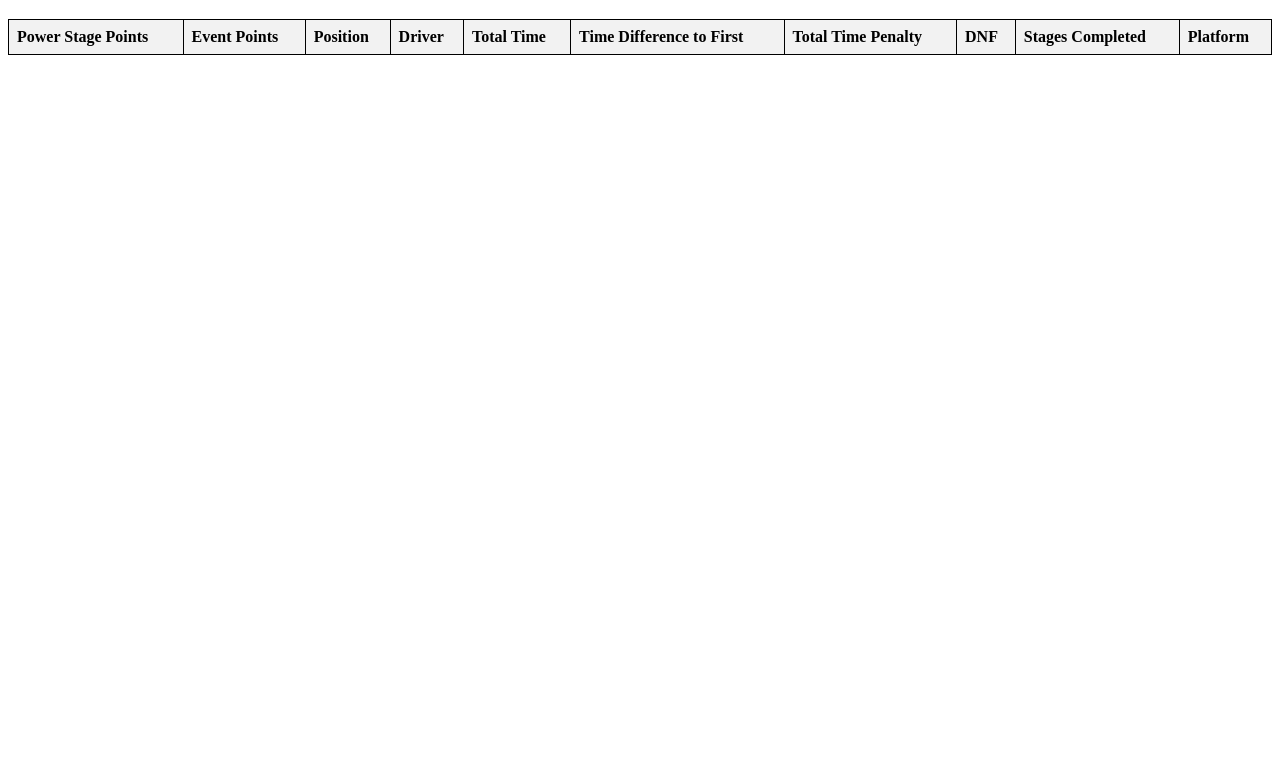
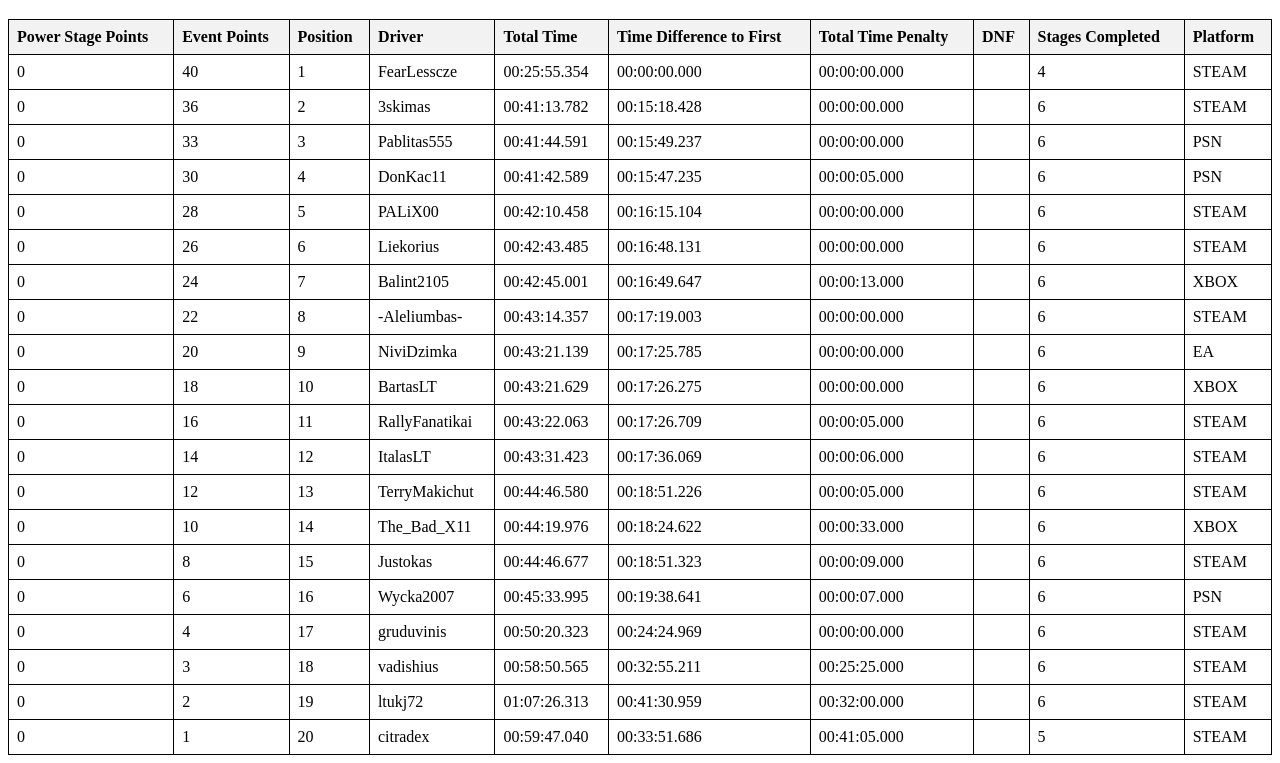
Before and after one commit to PALiX0/palix0.github.io, a plain HTML site: page RALLYLTU_WRC/Ev_01.html in a window 1280 px wide. Shown: the part 61-824 px from the top of the page. Before the commit the page ends 800 px from the top, so only its background shows below. Drawn offline with Linux system fonts and the light colour scheme.

Commit message:
Update Ev_01.html

```diff
--- a/RALLYLTU_WRC/Ev_01.html
+++ b/RALLYLTU_WRC/Ev_01.html
@@ -154,42 +154,54 @@ async function generateStandings() {
               const filteredStandings = Object.entries(standings)
                 .filter(([driver, _]) => !bannedPlayers.has(driver));
 
-  // Sort the filtered standings
-  const sortedStandings = filteredStandings.sort(([, a], [, b]) =>
-    (a.dnf ? Infinity : a.totalTime + a.penaltyTime) -
-    (b.dnf ? Infinity : b.totalTime + b.penaltyTime)
-  );
-
-  // Calculate positions and time differences for the filtered standings
-  sortedStandings.forEach(([driver, data], index) => {
-    const position = index + 1;
-    const totalTime = data.dnf ? "DNF" : formatSecondsToTime(data.totalTime);
-    const totalPenalty = formatSecondsToTime(data.penaltyTime);
-    const baseTime = sortedStandings[0][1].totalTime; // Use the first non-banned player's time as the base
-    const timeDiff = formatSecondsToTime(data.totalTime - baseTime);
-
-    const entry = {
-      position,
+            // Sort standings by total time
+            const sortedStandings = Object.entries(standings)
+                .sort(([, a], [, b]) =>
+                    (a.dnf ? Infinity : a.totalTime + a.penaltyTime) - (b.dnf ? Infinity : b.totalTime + b.penaltyTime)
+                )
+                .map(([driver, data], index) => ({
+                    position: data.dnf ? "-" : index + 1,
                     driver,
-      totalTime,
-      totalPenalty,
+                    totalTime: data.dnf ? "DNF" : formatSecondsToTime(data.totalTime),
+                    totalPenalty: formatSecondsToTime(data.penaltyTime),
                     stagesCompleted: data.stagesCompleted,
                     platform: data.platform,
                     dnf: data.dnf ? "DNF" : "",
-      eventPoints: pointsMap[position] || 0,
-      timeDiff,
-    };
+                    eventPoints: pointsMap[index + 1] || 0,
+                    rawTotalTime: data.totalTime, // Keep raw times for later use
+                    rawPenaltyTime: data.penaltyTime // Keep penalty time for later use
+                }));
 
+            // Add timeDiff in a second pass
+            const baseTime = sortedStandings.find(entry => entry.position !== "-")?.rawTotalTime || 0;
+
+            sortedStandings.forEach(entry => {
+                if (entry.position !== "-") {
+                    entry.timeDiff = formatSecondsToTime(entry.rawTotalTime - baseTime);
+                } else {
+                    entry.timeDiff = "-";
+                }
+            });
+
+            const lastStagePowerPoints = lastStageResults.slice(0, 5).map((result, i) => ({
+                driver: result.driver,
+                powerStagePoints: 5 - i,
+            }));
+
+            const tbody = document.querySelector("#standings tbody");
+            tbody.innerHTML = "";
+            sortedStandings.forEach(({ powerStagePoints, eventPoints, position, driver, totalTime, timeDiff, totalPenalty, dnf, stagesCompleted, platform }) => {
                 const row = `<tr>
-      <td>${entry.eventPoints}</td>
-      <td>${entry.position}</td>
-      <td>${entry.driver}</td>
-      <td>${entry.totalTime}</td>
-      <td>${entry.timeDiff}</td>
-      <td>${entry.totalPenalty}</td>
-      <td>${entry.dnf}</td>
-      <td>${entry.stagesCompleted}</td>
-      <td>${entry.platform}</td>
+                    <td>${powerStagePoints || 0}</td>
+                    <td>${eventPoints}</td>
+                    <td>${position}</td>
+                    <td>${driver}</td>
+                    <td>${totalTime}</td>
+                    <td>${timeDiff}</td>
+                    <td>${totalPenalty}</td>
+                    <td>${dnf}</td>
+                    <td>${stagesCompleted}</td>
+                    <td>${platform}</td>
                 </tr>`;
                 tbody.innerHTML += row;
             });
```
Lines whose indentation alone changed are shown as unchanged.
